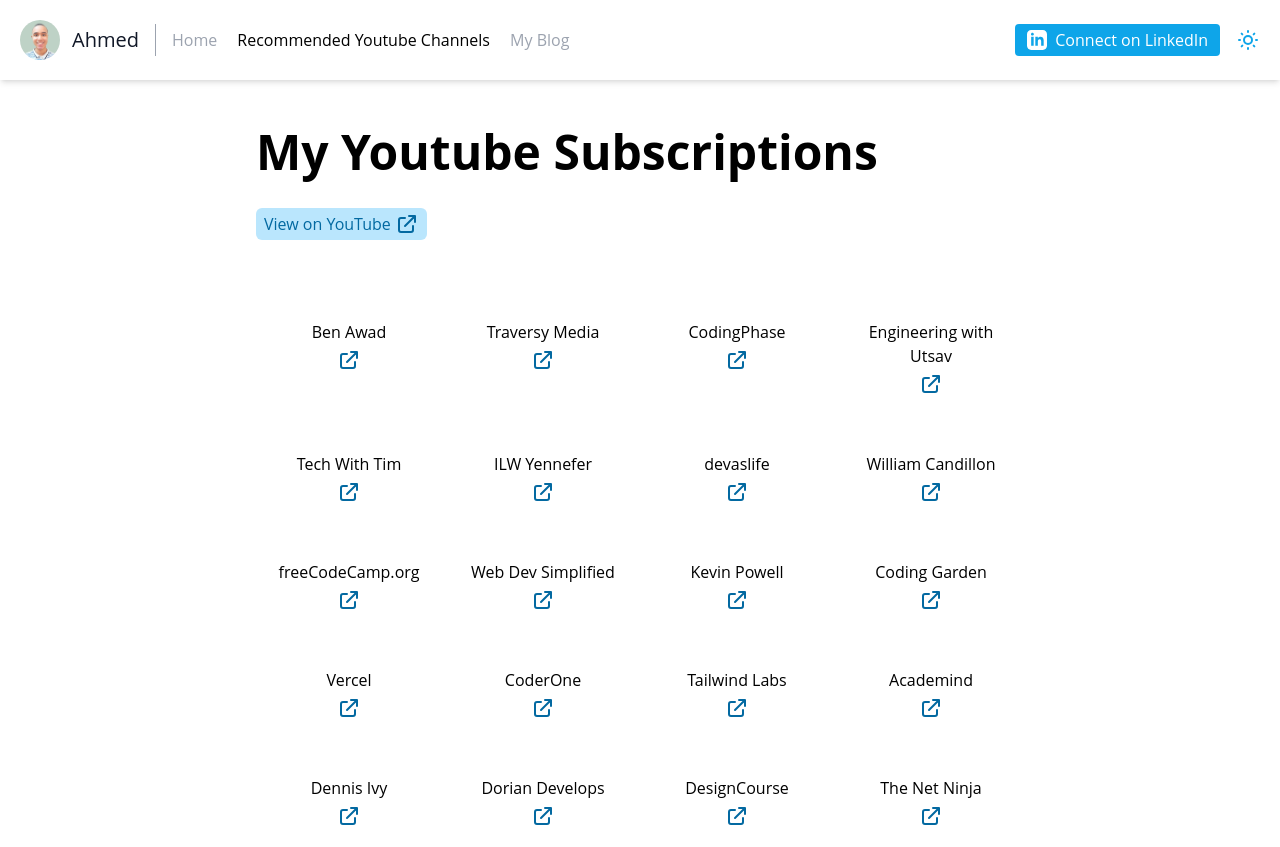
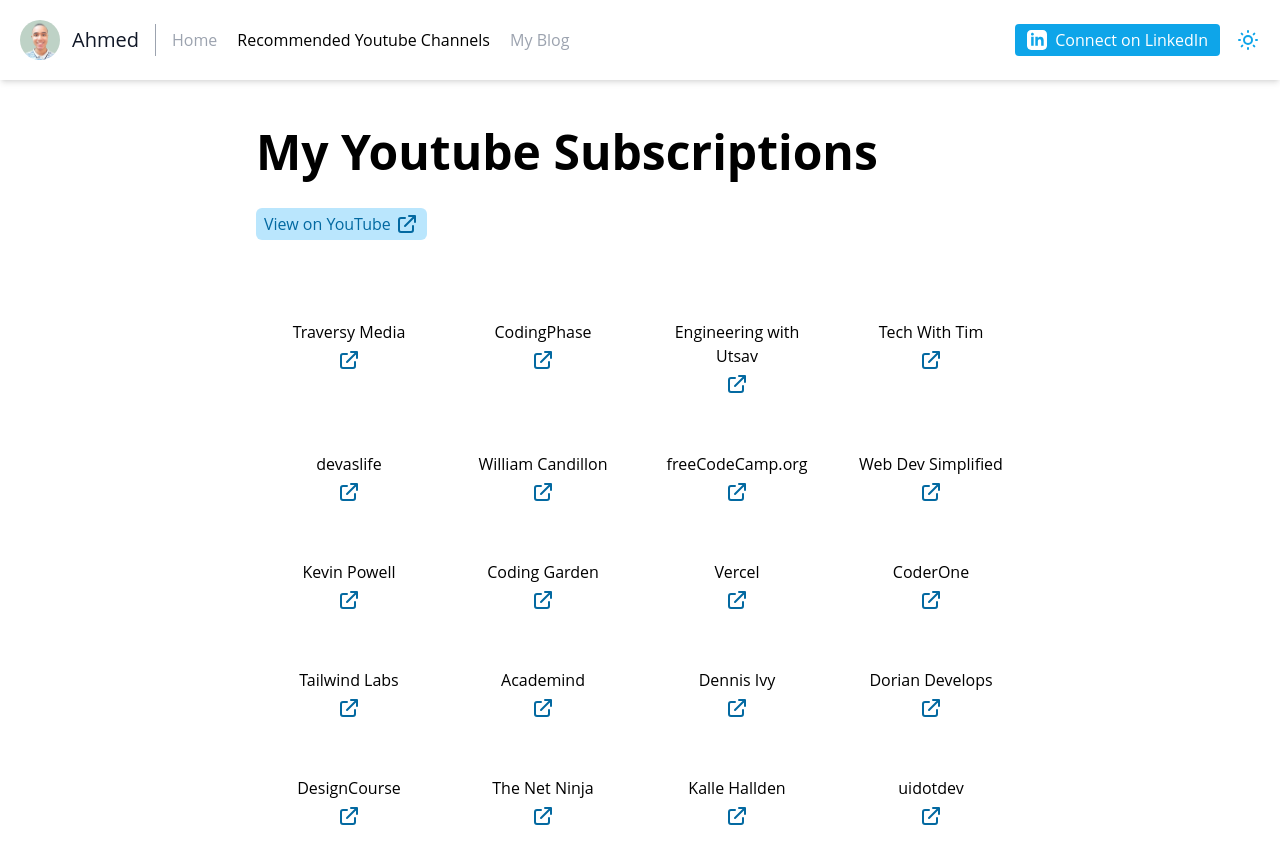
Before and after one commit to AhmedHossam01/my-website, a Gatsby site: page /youtube in a window 1280 px wide. Shown: the top 847 px of the page. Built offline with nearby package versions, Linux system fonts and the light colour scheme; Gatsby itself is replaced by a stand-in of ours; some packages are replaced by stand-ins of ours.

Commit message:
Fix build errors

```diff
--- a/blog/published-my-personal-website/index.mdx
+++ b/blog/published-my-personal-website/index.mdx
@@ -11,3 +11,5 @@ excrept: "I'm more than excited to announce that my personal website is now comp
 This is an essential tool for my job hunting that's about to start. "A strong online presence allows you to build your brand and credibility. It provides a way for people to find your work easily."
 
 It has been a long journey since I started learning Front-end development in April 2018. Back then, I published my first post in a development group asking for help to center a div! I ended up diving into the fundamentals of computer science, practicing DSA, and learning Back-End development while focusing on Front-End. By the end of 2020, I started freelancing on Freelancer.com and got amazing reviews! Then after a year of no activity (last year in high school), I started again doing freelance gigs on Upwork because I finally turned 18 and was able to create an account there. And now I decided to prepare for my job hunt to land a full-time remote position and I build a large project `bug-tracker` that took me around 40 hours to complete, with the purpose of demonstrating my skillset and ability to build a complete web app that is usable from a user's standpoint. But that's a story for another post!
+
+![Personal portfolio](./main.png)
--- a/src/data/channels.json
+++ b/src/data/channels.json
@@ -1,10 +1,4 @@
 [
-  {
-    "imageUrl": "https://yt3.ggpht.com/ytc/AKedOLScd3qE7Blu2CtRbzkfBzbEwE3_bIpO-dRaQjTPTg=s176-c-k-c0x00ffffff-no-rj-mo",
-    "channelName": "Ben Awad",
-    "link": "https://www.youtube.com/user/99baddawg",
-    "featured": false
-  },
   {
     "imageUrl": "https://yt3.ggpht.com/ytc/AKedOLSxHOOxxa9Af8Bfb2XMop3lm4tor9bViWiC-d5aaw=s176-c-k-c0x00ffffff-no-rj-mo",
     "channelName": "Traversy Media",
@@ -27,12 +21,6 @@
     "imageUrl": "https://yt3.ggpht.com/ytc/AKedOLQXx-JXf1NsSUtVHcYhx4B4MaIYE0m7I_H0GHmu-w=s176-c-k-c0x00ffffff-no-rj-mo",
     "channelName": "Tech With Tim",
     "link": "https://www.youtube.com/channel/UC4JX40jDee_tINbkjycV4Sg",
-    "featured": false
-  },
-  {
-    "imageUrl": "https://yt3.ggpht.com/w13Ebn1ArrEVKpkJbcNWNd5FVxvBXdMjh-P6SB1j_s5dy5tIKKpKL8W31qj7wdIGeVyAow=s176-c-k-c0x00ffffff-no-rj-mo",
-    "channelName": "ILW Yennefer",
-    "link": "https://www.youtube.com/channel/UC5XDHSUoBC11Kj-iIpx7QkA",
     "featured": false
   },
   {
```
